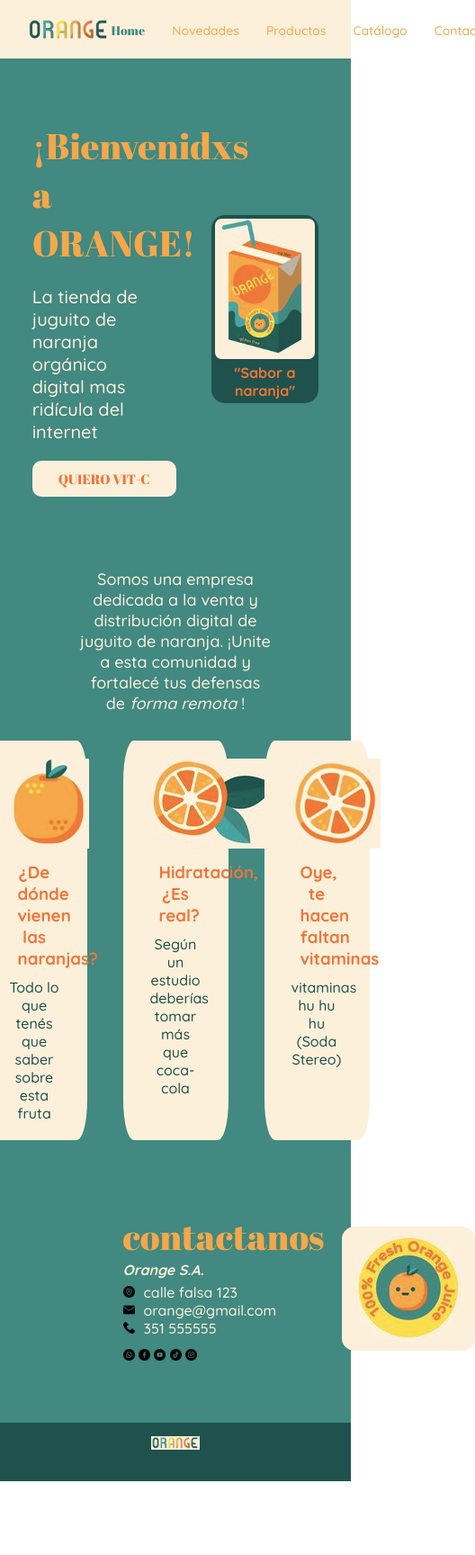
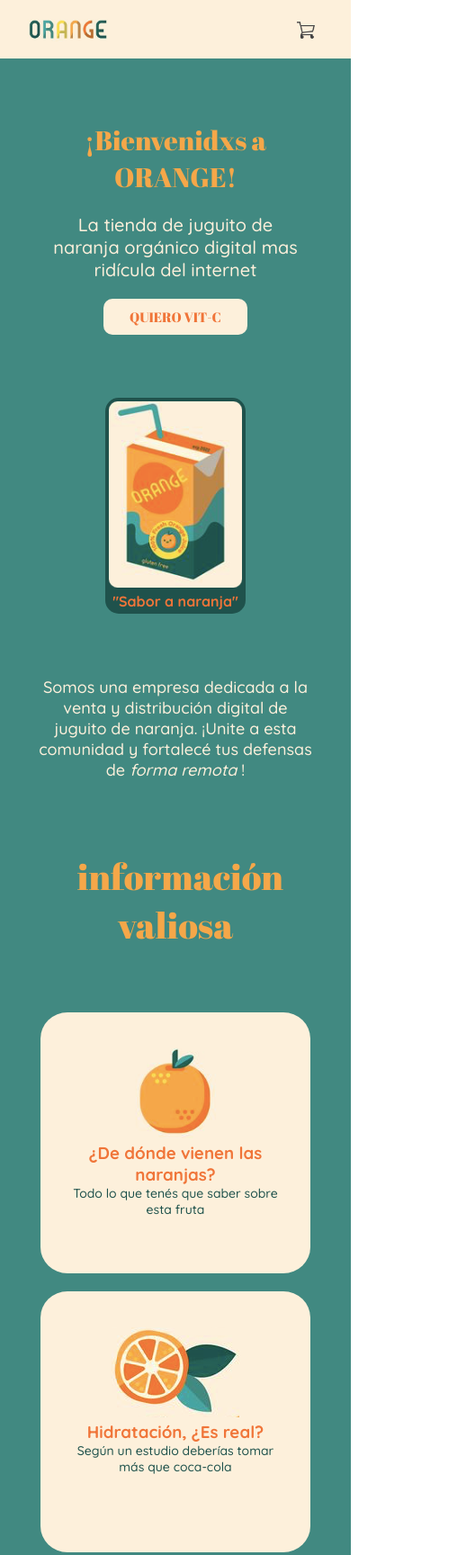
Before and after one commit to ceciliauribarren/orange-css, a plain HTML site: page index.html in a window 390 px wide. Shown: the top 1728 px of the page at 90% size, 528 px wide, since content can reach past the window. Before the commit the page ends 1646 px from the top, so only its background shows below. Drawn offline with Linux system fonts and the light colour scheme.

Commit message:
actualizacion

```diff
--- a/index.html
+++ b/index.html
@@ -6,6 +6,7 @@
     <meta name="viewport" content="width=device-width, initial-scale=1.0">
     <title>Falsa tienda</title>
     <link rel="stylesheet" href="styles.css">
+    <link rel="stylesheet" href="mediaqueries.css">
     <link rel="preconnect" href="https://fonts.googleapis.com">
 <link rel="preconnect" href="https://fonts.gstatic.com" crossorigin>
 <link rel="preconnect" href="https://fonts.googleapis.com">
@@ -19,6 +20,7 @@
 
 
         <nav class="navbar">
+
             <ul class="navbar-list">
                 <li><a href="#">Home</a></li>
                 <li><a href="#">Novedades</a></li>
@@ -26,7 +28,10 @@
                 <li><a href="#">Catálogo</a></li>
                 <li><a href="#">Contacto</a></li>
             </ul>
+
                 <img src="./assets/shopping-cart_icon-icons.com_69913.png" alt="Carrito" class="carro">
+
+
 
         </nav>
     </header>
@@ -47,49 +52,52 @@
             </div>
 
         </section>
-        <section class="info-empresa">
+        <section id="info-empresa">
             <p>
                 Somos una empresa dedicada a la venta y distribución digital de juguito de naranja. ¡Unite a esta comunidad y fortalecé tus defensas de
                 <span>
                     forma remota
                 </span>
                !
+            </p>
 
-            </p>
+            <h2>información valiosa</h2>
 
         </section>
 
-        <section class="tarjetas">
+        <section id="tarjetas">
 
-            <a href="#" class="t1">
+                 <div class="card">
+                <a href="#">
                     <img src="./assets/que-es-una-naranja.png" alt="Una naranja">
-                <div>
                     <h3>¿De dónde vienen las naranjas?</h3>
-                    <p>
-                        Todo lo que tenés que saber sobre esta fruta
-                    </p>
+                    <p>Todo lo que tenés que saber sobre esta fruta </p>
+                   </a>
                 </div>
-            </a>
 
+                <div class="card">
+                    <a href="#">
+                        <img src="./assets/hidratacion.png" alt="Media naranja">
 
-            <a href="#" class="t2">
-                <img src="./assets/hidratacion.png" alt="Media naranja">
-                <div>
                             <h3>Hidratación, ¿Es real?</h3>
                             <p>Según un estudio deberías tomar más que coca-cola</p>
+
+                    </a>
                 </div>
-            </a>
 
-           <a href="#" class="t3">
+              <div class="card">
+                <a href="#">
                     <img src="./assets/vitamina.png" alt="vitaminas">
-            <div>
+
                         <h3>Oye, te hacen faltan vitaminas</h3>
                         <p>vitaminas hu hu hu (Soda Stereo)</p>
+
+                   </a>
               </div>
-           </a>
+
         </section>
 
-<section class="contacto">
+<section id="contacto">
     <div class="contactanos">
         <h2>contactanos</h2>
         <div class="datos-contacto">
--- /dev/null
+++ b/mediaqueries.css
@@ -0,0 +1,63 @@
+@media (max-width: 992px) {
+
+.navbar {
+    gap: 15px;
+}
+.carro {
+    margin-right: 0rem;
+}
+.navbar-list {
+    position: absolute;
+    top: 65px;
+    left: 5%;
+    right: 5%;
+    width: 90%;
+    display: fle;
+    flex-direction: column;
+    background-color: #1F524C;
+    border: 2px solid cornsilk;
+    border-radius: 0px 0px 10px 10px;
+    border-top: 0px;
+    align-items: flex-start;
+    padding: 45px 30px;
+    gap: 25px;
+    z-index: 2;
+    display: none;
+}
+.navbar-list a {
+font-size: 15px;
+}
+#hero {
+    display: flex;
+    align-items: center;
+    flex-direction: column;
+    gap: 20px;
+}
+
+.hero-info {
+    align-items: center;
+    width: 100%;
+    max-width: 800px;
+    text-align: center;
+}
+
+.hero-info h2 {
+    font-size: 30px;
+}
+.hero-info p {
+    font-size: 20px;
+}
+.hero-card {
+    margin-top: 50px;
+    width: 40%;
+}
+#info-empresa {
+    max-width: 80%}
+
+}
+
+@media (max-width: 576px) {
+    #contacto {
+        flex-direction: column;
+    }
+}
--- a/styles.css
+++ b/styles.css
@@ -33,6 +33,8 @@ header {
     position: fixed;
 
 }
+
+
 
 .logo-icon {height: 40%;
 }
@@ -138,52 +140,61 @@ h2 {
     font-size: 20px;
     width: 70%; }
 
-.info-empresa {
+#info-empresa {
+display: flex;
+flex-direction: column;
 font-size: 18px;
-width: 60%;
+max-width: 900px;
 text-align: center;
-padding: 10px;
-border-radius: 10px;
+align-items: center;
 color:#FDF0DB;
+gap: 80px;
+}
 
-}
-.info-empresa span {
+#info-empresa span {
     font-style: italic;
 }
 
-.tarjetas {
+
+
+#tarjetas {
 
     display: flex;
     justify-content: center;
+    align-items: flex-start;
+    flex-wrap: wrap;
+    gap: 20px;
+    max-width: 1200px;
+    padding: 70px 0;
+
+}
+.card {
+    width: 300px;
+    height: 290px;
+    padding: 40px 30px;
     text-align: center;
-    width: 60%;
+    align-items: center;
+    background-color: #FDF0DB;
+    border-radius: 10%;
+
 
 }
 
-.tarjetas a {
-    background-color: #FDF0DB;
-    margin: 20px;
-    padding: 20px 30px;
-    border-radius: 10%;
-    width: 50%;
-
-
-
-}
-.tarjetas img {
+#tarjetas img {
 height: 100px;
 
 }
-.tarjetas h3 {
+#tarjetas h3 {
     color: #F07539;
-    margin: 10px;
 
 }
-.tarjetas p {
+#tarjetas p {
     color: #1F524C;
+    font-size: 14px;
 }
 
-.contacto {
+
+#contacto {
     display: flex;
     justify-content: space-between;
     align-items: center;
@@ -192,23 +203,29 @@ height: 100px;
     gap: 20px;
     padding-bottom: 65px;
     color: #FDF0DB;
+    max-width: 1200px;
+
 
 }
 
 .contactanos img{
 width: 13px;
+
 }
 .redes-imagenes {
     padding-top: 10px;
 
 }
 
-
 .logo-contacto {
-    width: 150%;
+    width: 100%;
     background-color: #FDF0DB;
     padding: 10px;
     border-radius: 10%;
+
+
+
+
 }
 .empresa {
     color: #FDF0DB;
```
Also changed, not shown: assets/menu.png (added). Lines whose indentation alone changed are shown as unchanged.
